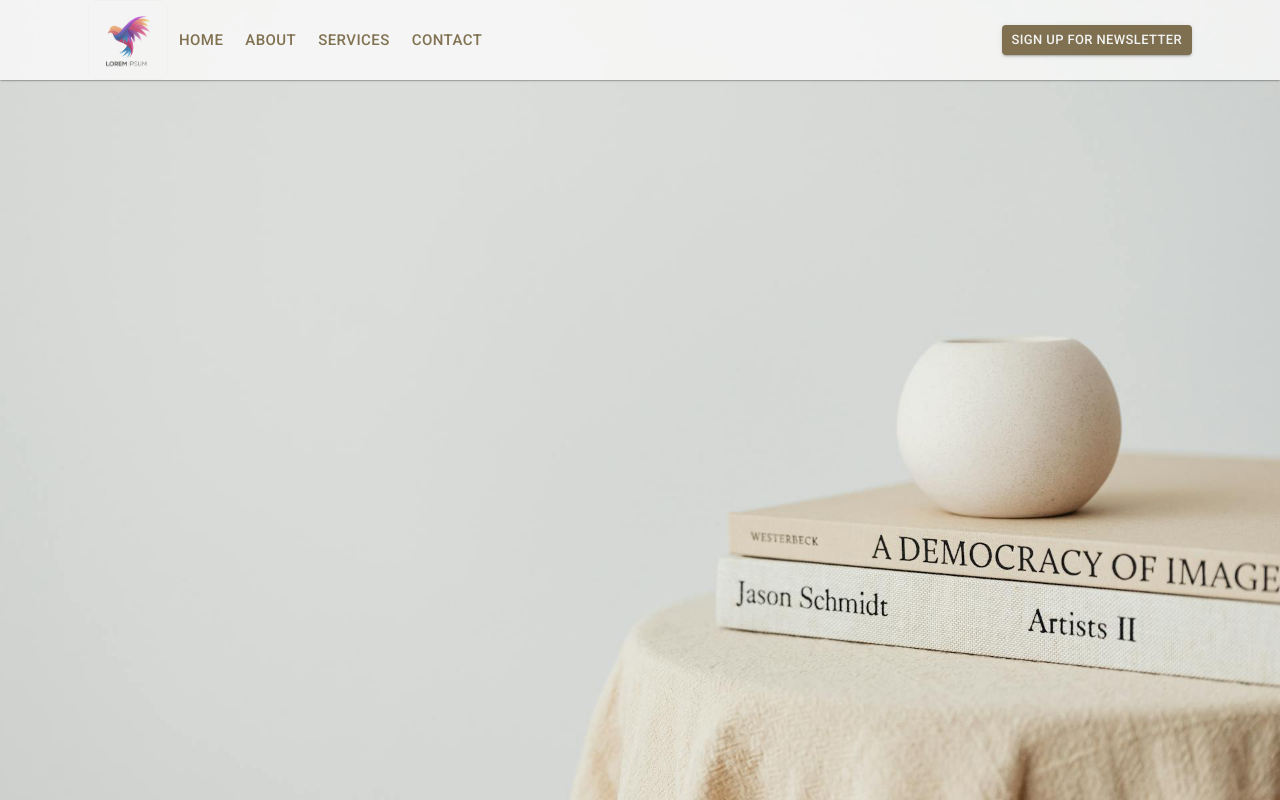
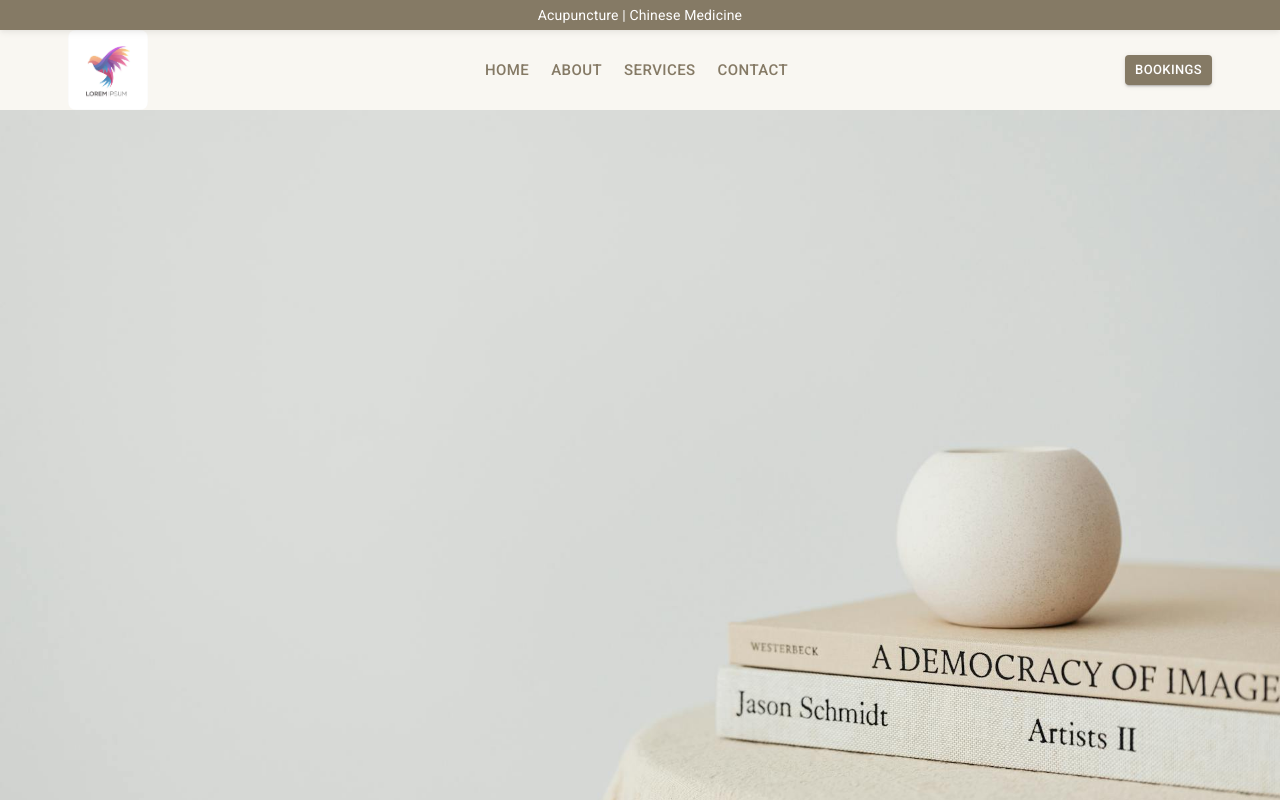
Before and after one commit to hannaforssell/yinsense, a React (Vite) app: page / in a window 1280 px wide. Shown: the top 800 px of the page. Built offline with nearby package versions, Linux system fonts and the light colour scheme.

Commit message:
Added banner and fixed header styling

```diff
--- a/src/App.tsx
+++ b/src/App.tsx
@@ -1,24 +1,25 @@
 import * as React from 'react';
 import CssBaseline from '@mui/material/CssBaseline';
-import AppAppBar from './components/AppAppBar';
+import Header from './components/Header';
 import Footer from './components/Footer';
 import { createTheme, ThemeProvider } from '@mui/material/styles';
 import Home from './components/Pages/Home';
 import About from './components/Pages/About';
 import Services from './components/Pages/Services';
 import Contact from './components/Pages/Contact';
+import Banner from './components/Banner';
 
 const theme = createTheme({
     palette: {
         primary: {
-            light: '#E8D3AC',
-            main: '#5C4519',
+            light: '#f7f4ed',
+            main: '#524225',
             dark: '#002884',
             contrastText: '#fff',
         },
         secondary: {
             light: '#FAF4EB',
-            main: '#527057',
+            main: '#758f79',
             dark: '#ba000d',
             contrastText: '#fff',
         },
@@ -43,7 +44,8 @@
         <ThemeProvider theme={theme}>
             <CssBaseline enableColorScheme />
 
-            <AppAppBar currPage={page} changePage={changePage} />
+            <Banner />
+            <Header currPage={page} changePage={changePage} />
 
             {page === 'Home' && <Home />}
             {page === 'About' && <About />}
--- /dev/null
+++ b/src/components/Banner.tsx
@@ -0,0 +1,22 @@
+import { Typography, Container, AppBar, Box } from '@mui/material';
+
+export default function Banner() {
+    return (
+        <AppBar
+            position="relative"
+            sx={{
+                bgcolor: 'primary.main',
+                opacity: '70%',
+                backgroundImage: 'none',
+            }}
+        >
+            <Container maxWidth="lg">
+                <Box sx={{ display: 'flex', justifyContent: 'center', py: '5px' }}>
+                    <Typography variant='body2'>
+                        Acupuncture | Chinese Medicine
+                    </Typography>
+                </Box>
+            </Container>
+        </AppBar>
+    );
+}
--- a/src/components/AppAppBar.tsx
+++ b/src/components/Header.tsx
@@ -15,7 +15,7 @@
 import logo from '/logo.avif'
 
 
-export default function AppAppBar({
+export default function Header({
     currPage,
     changePage,
 }: {
@@ -33,17 +33,18 @@
 
     return (
         <AppBar
-            position="fixed"
+            position="relative"
             sx={{
-                boxShadow: 1,
-                bgcolor: 'white',
+                boxShadow: 0,
+                bgcolor: 'primary.light',
                 opacity: '70%',
                 backgroundImage: 'none',
             }}
         >
-            <Container maxWidth="lg">
+            <Container maxWidth={false}>
                 <Toolbar>
-                    <Box sx={{ flexGrow: 1, display: 'flex', alignItems: 'center', px: 0 }}>
+                    <Box sx={{ flexGrow: 1, display: 'flex', justifyContent: 'space-between', alignItems: 'center', px: '20px' }}
+                    >
                         <ButtonBase
                             onClick={() => changePage('Home')}
                             sx={{
@@ -76,17 +77,22 @@
                                 Contact
                             </Button>
                         </Box>
-                    </Box>
+
                         <Box>
                             <Button color="primary" variant="contained" size="small" sx={{
                                 display: {
                                     xs: "none",
                                     md: "inline-flex",
                                 },
+                                "&:hover": {
+                                    backgroundColor: "secondary.main",
+                                },
                             }}>
-                            Sign up for newsletter
+                                Bookings
                             </Button>
                         </Box>
+                    </Box>
+
                     <Box sx={{ display: { xs: 'flex', md: 'none' }, gap: 1 }}>
                         <IconButton aria-label="Menu button" onClick={toggleDrawer(true)}>
                             <MenuIcon />
@@ -101,7 +107,7 @@
                                 },
                             }}
                         >
-                            <Box sx={{ p: 2, backgroundColor: 'background.default' }}>
+                            <Box sx={{ p: 2, backgroundColor: 'primary.light' }}>
                                 <Box
                                     sx={{
                                         display: 'flex',
@@ -112,26 +118,26 @@
                                         <CloseRoundedIcon />
                                     </IconButton>
                                 </Box>
-                                <MenuItem onClick={() => {
+                                <MenuItem sx={{ color: 'primary.main', fontSize: '18px' }} onClick={() => {
                                     setOpen(false);
                                     changePage('Home');
-                                }}>Home</MenuItem>
-                                <MenuItem onClick={() => {
+                                }}>HOME</MenuItem>
+                                <MenuItem sx={{ color: 'primary.main', fontSize: '18px' }} onClick={() => {
                                     setOpen(false);
                                     changePage('About');
-                                }}>About</MenuItem>
-                                <MenuItem onClick={() => {
+                                }}>ABOUT</MenuItem>
+                                <MenuItem sx={{ color: 'primary.main', fontSize: '18px' }} onClick={() => {
                                     setOpen(false);
                                     changePage('Services');
-                                }}>Services</MenuItem>
-                                <MenuItem onClick={() => {
+                                }}>SERVICES</MenuItem>
+                                <MenuItem sx={{ color: 'primary.main', fontSize: '18px' }} onClick={() => {
                                     setOpen(false);
                                     changePage('Contact');
-                                }}>Contact</MenuItem>
+                                }}>CONTACT</MenuItem>
                                 <Divider sx={{ my: 3 }} />
                                 <MenuItem>
-                                    <Button color="primary" variant="contained" fullWidth>
-                                        Sign up for newsletter
+                                    <Button color="primary" variant="contained" fullWidth sx={{ "&:hover": { backgroundColor: "secondary.main" } }}>
+                                        Bookings
                                     </Button>
                                 </MenuItem>
                             </Box>
--- a/src/components/Pages/Contact.tsx
+++ b/src/components/Pages/Contact.tsx
@@ -108,7 +108,7 @@
                         xs: '20px',
                         md: '40px'
                     },
-                    mb: '10px'
+                    mb: '10px' // FIX THIS
                 }}>
                     <CardContent sx={{
                         maxWidth: 800,
```
Lines whose indentation alone changed are shown as unchanged.
